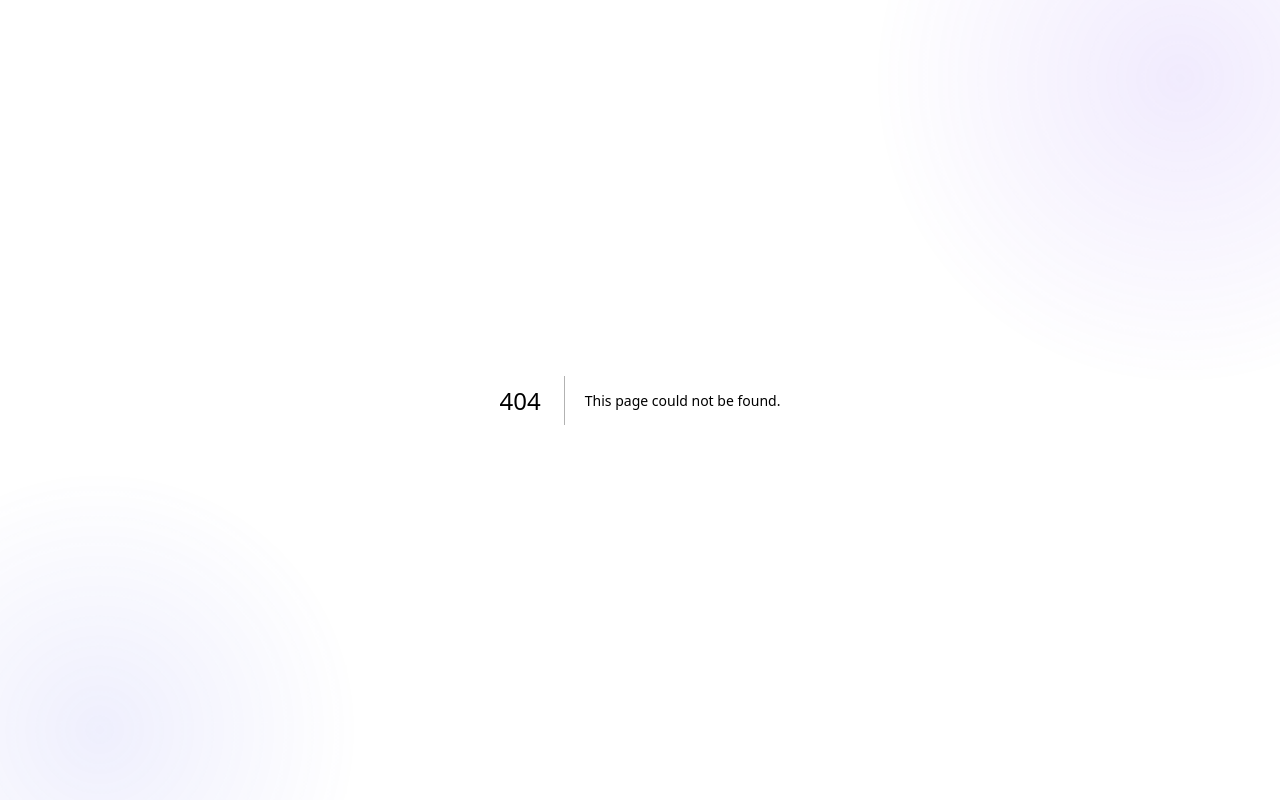
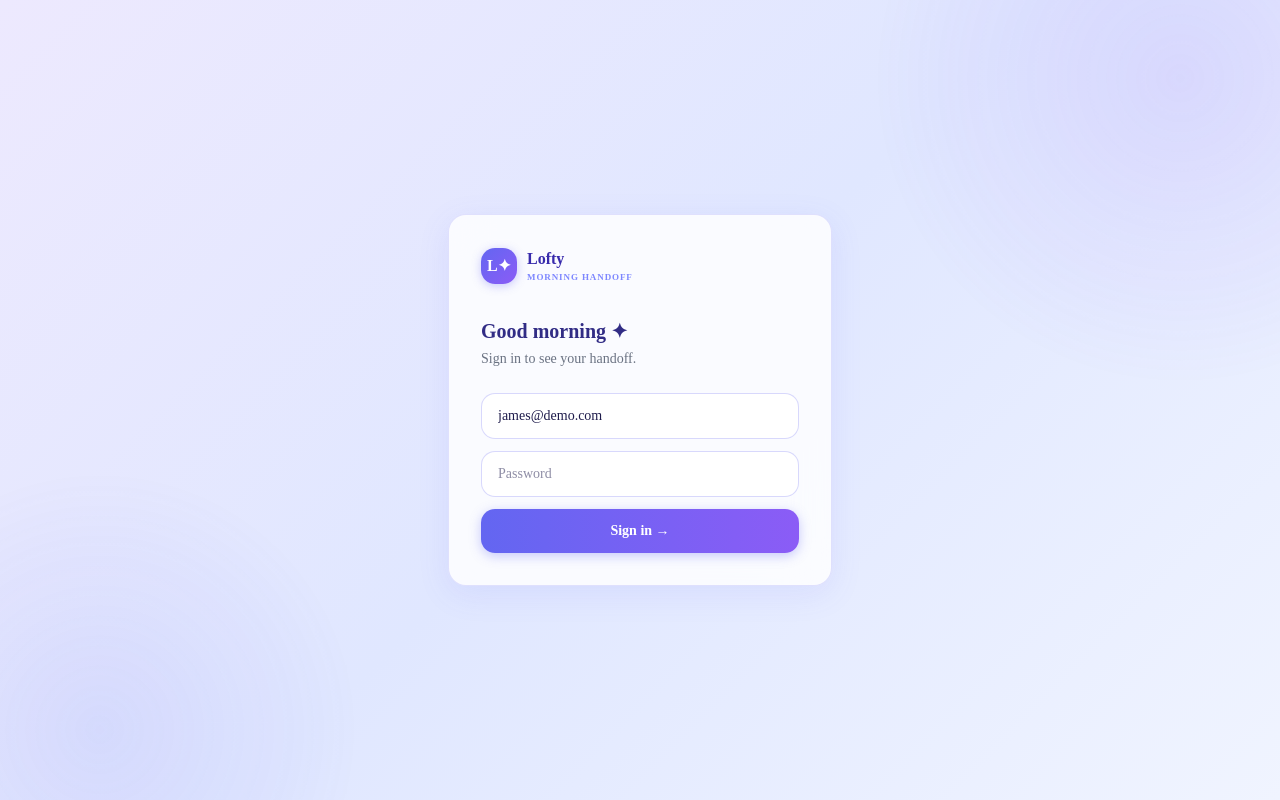
Before and after one commit to dgupta98/Lofty-Morning-Huddle, a Next.js app: page /login in a window 1280 px wide. Before the commit this address had no page. Built offline with nearby package versions, Linux system fonts and the light colour scheme; no server answers.

Commit message:
feat(queue): rank top 3 actions with reasons and confidence

```diff
--- /dev/null
+++ b/app/dashboard/page.tsx
@@ -0,0 +1,53 @@
+"use client"
+
+import { useState } from "react"
+import { Nav } from "@/components/nav"
+import { HeroHeader } from "@/components/hero-header"
+import { ActionCard } from "@/components/action-card"
+import { AskBar } from "@/components/ask-bar"
+import { useAudioBrief } from "@/components/audio-brief"
+import { MOCK_AGENT_NAME, MOCK_OVERNIGHT_SUMMARY, MOCK_QUEUE } from "@/lib/mock-data"
+import type { ActionTaken, QueueItem } from "@/lib/types"
+
+export default function DashboardPage() {
+  const [queue] = useState<QueueItem[]>(MOCK_QUEUE)
+  const { play } = useAudioBrief(MOCK_AGENT_NAME, MOCK_OVERNIGHT_SUMMARY, queue[0]?.lead.name ?? "")
+
+  async function handleAction(itemId: string, action: ActionTaken) {
+    console.log("Action:", action, "on item:", itemId)
+    await new Promise((r) => setTimeout(r, 600))
+  }
+
+  return (
+    <div className="relative z-10">
+      <Nav agentName={MOCK_AGENT_NAME} />
+      <main className="max-w-2xl mx-auto px-5 pt-7 pb-36">
+        <HeroHeader agentName={MOCK_AGENT_NAME} summary={MOCK_OVERNIGHT_SUMMARY} onPlayAudio={play} />
+        <div className="flex flex-col gap-3.5">
+          {queue.map((item, index) => (
+            <ActionCard key={item.id} item={item} index={index} onAction={handleAction} />
+          ))}
+        </div>
+      </main>
+
+      <div
+        className="fixed bottom-20 right-5 z-40 flex items-center gap-1.5 text-[10px] font-semibold px-3 py-1.5 rounded-full"
+        style={{
+          background: "rgba(255,255,255,0.85)",
+          backdropFilter: "blur(10px)",
+          border: "1px solid rgba(99,102,241,0.15)",
+          color: "#6366f1",
+          boxShadow: "0 2px 10px rgba(99,102,241,0.1)",
+        }}
+      >
+        <span
+          className="w-1.5 h-1.5 rounded-full"
+          style={{ background: "linear-gradient(135deg, #6366f1, #8b5cf6)" }}
+        />
+        Powered by Lofty AOS
+      </div>
+
+      <AskBar />
+    </div>
+  )
+}
--- /dev/null
+++ b/app/login/page.tsx
@@ -0,0 +1,95 @@
+"use client"
+
+import { useState } from "react"
+import { useRouter } from "next/navigation"
+import { getInsforgeClient } from "@/lib/insforge"
+
+export default function LoginPage() {
+  const [email, setEmail] = useState("james@demo.com")
+  const [password, setPassword] = useState("")
+  const [error, setError] = useState<string | null>(null)
+  const [loading, setLoading] = useState(false)
+  const router = useRouter()
+
+  async function handleLogin(e: React.FormEvent) {
+    e.preventDefault()
+    setError(null)
+    setLoading(true)
+    const client = getInsforgeClient()
+    const { error } = await client.auth.signInWithPassword({ email, password })
+    setLoading(false)
+    if (error) {
+      setError(error.message)
+    } else {
+      router.push("/dashboard")
+    }
+  }
+
+  return (
+    <div className="min-h-screen flex items-center justify-center px-5 relative z-10">
+      <div
+        className="w-full max-w-sm rounded-2xl p-8"
+        style={{
+          background: "rgba(255,255,255,0.82)",
+          backdropFilter: "blur(20px)",
+          border: "1px solid rgba(99,102,241,0.18)",
+          boxShadow: "0 8px 32px rgba(99,102,241,0.1)",
+        }}
+      >
+        <div className="flex items-center gap-2.5 mb-8">
+          <div
+            className="w-9 h-9 rounded-xl flex items-center justify-center text-white text-base font-black"
+            style={{
+              background: "linear-gradient(135deg, #6366f1, #8b5cf6)",
+              boxShadow: "0 2px 10px rgba(99,102,241,0.35)",
+            }}
+          >
+            L✦
+          </div>
+          <div>
+            <div className="text-base font-extrabold text-indigo-800">Lofty</div>
+            <div className="text-[9px] font-semibold tracking-widest uppercase text-indigo-400">
+              Morning Handoff
+            </div>
+          </div>
+        </div>
+
+        <h1 className="text-xl font-black text-indigo-900 mb-1">Good morning ✦</h1>
+        <p className="text-sm text-gray-500 mb-6">Sign in to see your handoff.</p>
+
+        <form onSubmit={handleLogin} className="flex flex-col gap-3">
+          <input
+            type="email"
+            value={email}
+            onChange={(e) => setEmail(e.target.value)}
+            placeholder="Email"
+            required
+            className="px-4 py-3 rounded-xl text-sm outline-none"
+            style={{ border: "1.5px solid rgba(99,102,241,0.25)", background: "rgba(255,255,255,0.9)" }}
+          />
+          <input
+            type="password"
+            value={password}
+            onChange={(e) => setPassword(e.target.value)}
+            placeholder="Password"
+            required
+            className="px-4 py-3 rounded-xl text-sm outline-none"
+            style={{ border: "1.5px solid rgba(99,102,241,0.25)", background: "rgba(255,255,255,0.9)" }}
+          />
+          {error && <p className="text-xs text-red-500">{error}</p>}
+          <button
+            type="submit"
+            disabled={loading}
+            className="py-3 rounded-xl text-white text-sm font-bold transition-all hover:-translate-y-px disabled:opacity-50"
+            style={{
+              background: "linear-gradient(90deg, #6366f1, #8b5cf6)",
+              boxShadow: "0 3px 12px rgba(99,102,241,0.35)",
+            }}
+          >
+            {loading ? "Signing in…" : "Sign in →"}
+          </button>
+        </form>
+      </div>
+    </div>
+  )
+}
--- /dev/null
+++ b/components/ask-bar.tsx
@@ -0,0 +1,57 @@
+"use client"
+
+import { useState } from "react"
+
+export function AskBar() {
+  const [focused, setFocused] = useState(false)
+
+  return (
+    <div
+      className="fixed bottom-0 left-0 right-0 z-50 px-5 pb-5 pt-3"
+      style={{
+        background: "rgba(255,255,255,0.82)",
+        backdropFilter: "blur(20px)",
+        WebkitBackdropFilter: "blur(20px)",
+        borderTop: "1px solid rgba(99,102,241,0.12)",
+        boxShadow: "0 -4px 24px rgba(99,102,241,0.08)",
+      }}
+    >
+      <div className="max-w-2xl mx-auto">
+        <div
+          className="flex items-center gap-3 px-4 py-3 rounded-2xl transition-all"
+          style={{
+            background: "rgba(255,255,255,0.9)",
+            border: focused
+              ? "1.5px solid rgba(99,102,241,0.5)"
+              : "1.5px solid rgba(99,102,241,0.22)",
+            boxShadow: focused
+              ? "0 4px 20px rgba(99,102,241,0.14)"
+              : "0 2px 12px rgba(99,102,241,0.08)",
+          }}
+        >
+          <span
+            className="text-base font-black"
+            style={{
+              background: "linear-gradient(135deg, #6366f1, #8b5cf6)",
+              WebkitBackgroundClip: "text",
+              WebkitTextFillColor: "transparent",
+              backgroundClip: "text",
+            }}
+          >
+            ✦
+          </span>
+          <input
+            type="text"
+            placeholder="Ask Lofty anything — draft an email, find a listing, reassign a lead…"
+            onFocus={() => setFocused(true)}
+            onBlur={() => setFocused(false)}
+            className="flex-1 text-sm text-gray-500 font-medium bg-transparent outline-none placeholder:text-gray-400"
+          />
+          <kbd className="text-xs text-gray-300 bg-gray-50 border border-gray-200 rounded px-1.5 py-0.5 font-mono">
+            ⌘K
+          </kbd>
+        </div>
+      </div>
+    </div>
+  )
+}
--- /dev/null
+++ b/components/nav.tsx
@@ -0,0 +1,63 @@
+"use client"
+
+export function Nav({ agentName }: { agentName: string }) {
+  return (
+    <nav
+      className="sticky top-0 z-50 flex items-center justify-between px-7 py-3.5"
+      style={{
+        background: "rgba(255,255,255,0.6)",
+        backdropFilter: "blur(20px)",
+        WebkitBackdropFilter: "blur(20px)",
+        borderBottom: "1px solid rgba(99,102,241,0.12)",
+      }}
+    >
+      <div className="flex items-center gap-2.5">
+        <div
+          className="w-8 h-8 rounded-lg flex items-center justify-center text-white text-sm font-black"
+          style={{
+            background: "linear-gradient(135deg, #6366f1, #8b5cf6)",
+            boxShadow: "0 2px 10px rgba(99,102,241,0.35)",
+          }}
+        >
+          L✦
+        </div>
+        <div className="flex flex-col leading-tight">
+          <span className="text-sm font-extrabold text-indigo-800 tracking-tight">Lofty</span>
+          <span
+            className="text-[9px] font-semibold tracking-widest uppercase"
+            style={{ color: "#6366f1", opacity: 0.8 }}
+          >
+            Morning Handoff
+          </span>
+        </div>
+      </div>
+
+      <div className="flex items-center gap-3.5">
+        <div
+          className="flex items-center gap-1.5 text-xs font-semibold px-2.5 py-1.5 rounded-full"
+          style={{
+            background: "rgba(99,102,241,0.08)",
+            border: "1px solid rgba(99,102,241,0.15)",
+            color: "#6366f1",
+          }}
+        >
+          <span
+            className="w-1.5 h-1.5 rounded-full bg-green-500"
+            style={{ animation: "pulseGlow 2s infinite" }}
+          />
+          AOS Active
+        </div>
+        <div
+          className="w-8 h-8 rounded-full flex items-center justify-center text-white text-sm font-extrabold cursor-pointer"
+          style={{
+            background: "linear-gradient(135deg, #6366f1, #8b5cf6)",
+            border: "2px solid rgba(255,255,255,0.8)",
+            boxShadow: "0 2px 8px rgba(99,102,241,0.3)",
+          }}
+        >
+          {agentName[0]}
+        </div>
+      </div>
+    </nav>
+  )
+}
```
